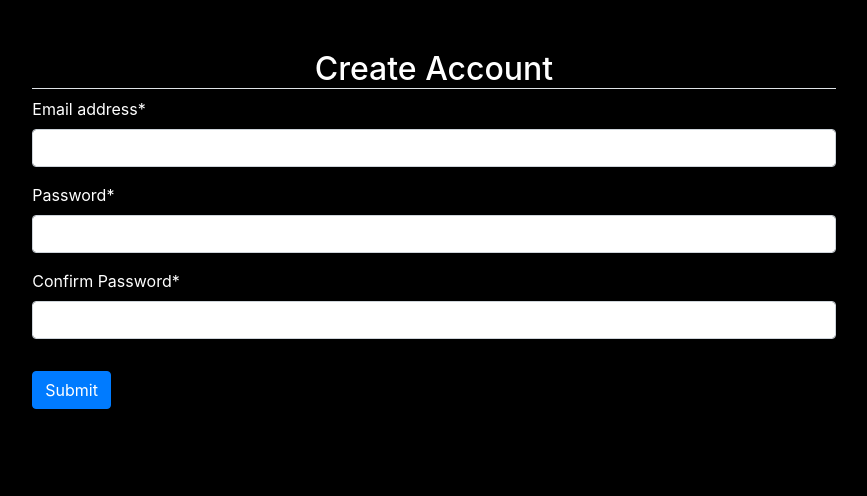
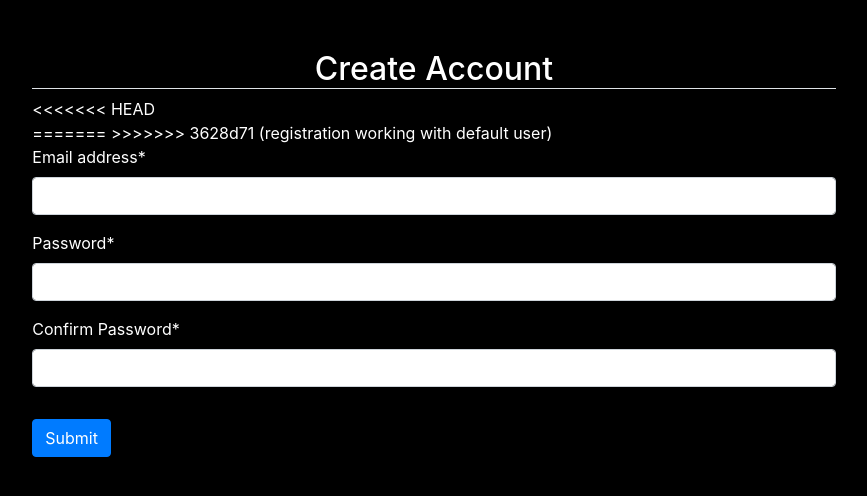
Before and after one commit to Fahad-CSE16/Evidentbdtask, a Django app: page /register/ in a window 1280 px wide. Shown: the part 72-568 px from the top of the page, without its empty margins (206-1073 px from the left). Run offline with Django 3.2, Linux system fonts and the light colour scheme; some libraries are stand-ins or nearby versions; some web fonts are replaced.

Commit message:
resolved

```diff
--- a/templates/userapp/register.html
+++ b/templates/userapp/register.html
@@ -8,7 +8,11 @@
 <div class="container-fluid" style="margin-top: 50px;">
     <div class="col-md-8 offset-md-2">
         <h2 class="text-center border-bottom">Create Account</h2>
+<<<<<<< HEAD
         <form method="post">
+=======
+        <form method="post" >
+>>>>>>> 3628d71 (registration working with default user)
             {% csrf_token %}
             <fieldset class="form-group mx-auto">
                 {{ form|crispy }}
```
Also changed, not shown: 1 other file.
